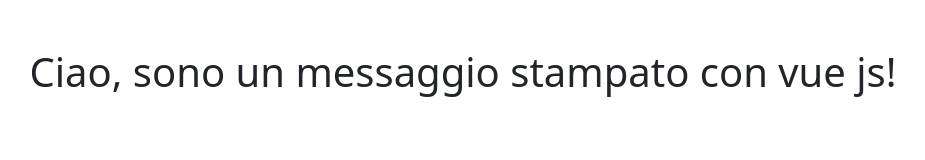
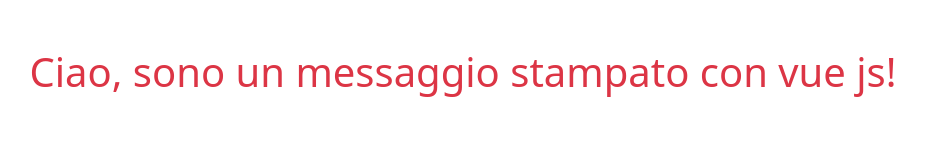
Before and after one commit to IrynaVelykholova/vue-hello, a plain HTML site: page index.html in a window 1280 px wide. Shown: the whole page, without its empty margins (177-1102 px from the left). Drawn offline with nearby package versions, Linux system fonts and the light colour scheme.

Commit message:
testo colorato con v-bind

```diff
--- a/index.html
+++ b/index.html
@@ -12,10 +12,14 @@
     <script src="https://unpkg.com/vue@3/dist/vue.global.js"></script>
 </head>
 <body>
+    <!-- Stampare a schermo un messaggio all’interno di un h1, utilizzando i data. -->
     <div id="app">
-        <h1 class="text-center mt-5">{{ messaggio }}</h1>
+        <h1 class="text-center mt-5"
+        :class="titleClass">{{ messaggio }}</h1>
     </div>
-    <!-- Stampare a schermo un messaggio all’interno di un h1, utilizzando i data. -->
+
+
+
     <script src="main.js"></script>
 </body>
 </html>
--- a/main.js
+++ b/main.js
@@ -3,7 +3,8 @@
 Vue.createApp({
     data() {
         return {
-            messaggio: "Ciao, sono un messaggio stampato con vue js!"
+            messaggio: "Ciao, sono un messaggio stampato con vue js!",
+            titleClass: "text-danger",
         }
     }
 }).mount("#app")
```
